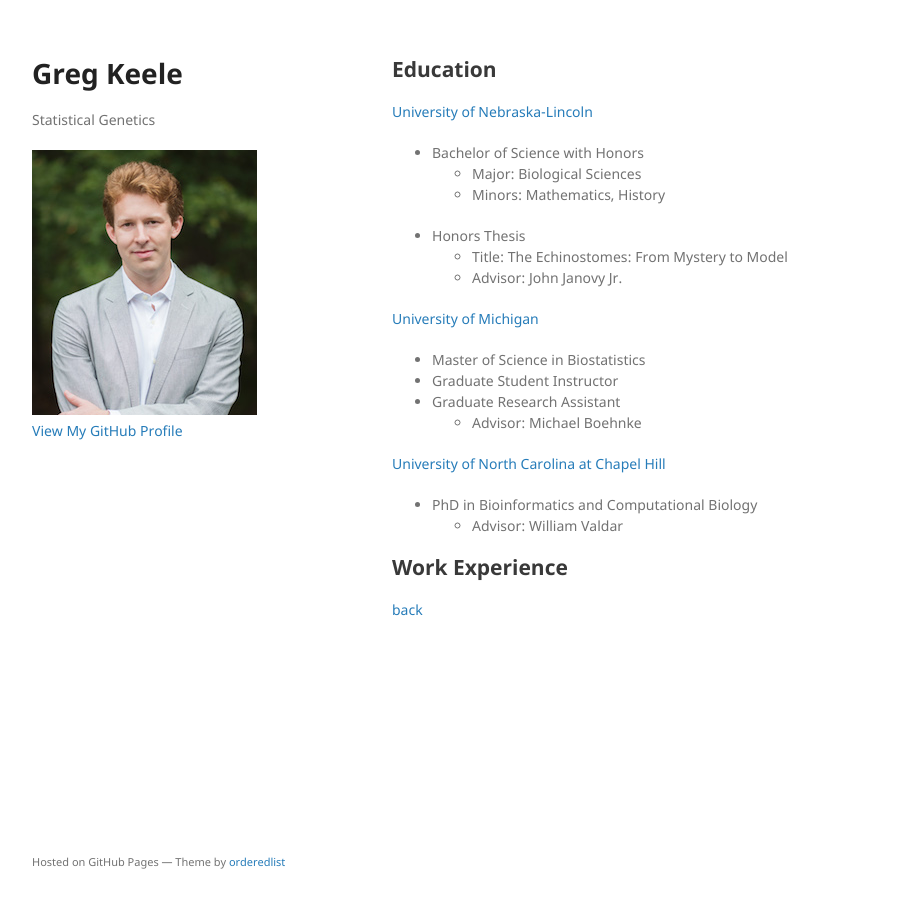
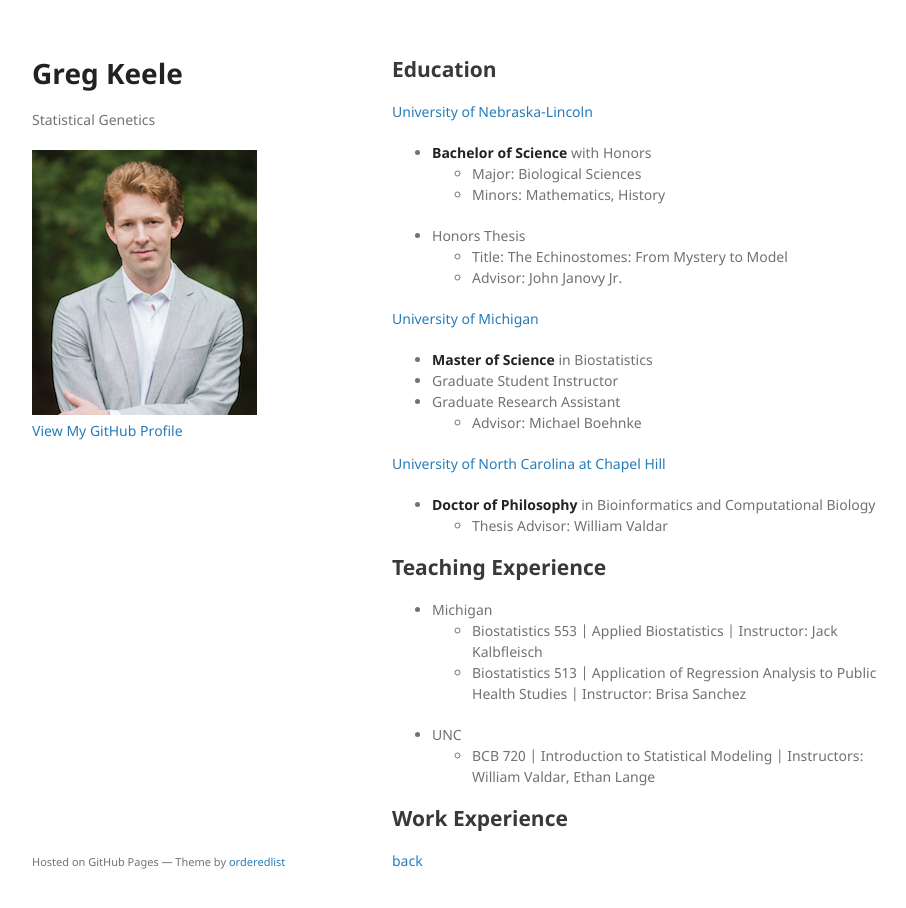
Before and after one commit to gkeele/gkeele.github.io, a Jekyll site: the page built from education.md, in a window 1280 px wide and 941 px high. Shown: the top 908 px of the window, without its empty margins (178-1084 px from the left). Built offline with Jekyll 4.4.1, drawn with Linux system fonts in a browser that asks for light colours; our own code applies the rules of GitHub Pages for plain Markdown files.

Commit message:
Further adjustments

```diff
--- a/education.md
+++ b/education.md
@@ -5,7 +5,7 @@ layout: default
 ## Education
 
 [University of Nebraska-Lincoln](https://www.unl.edu/)
-* Bachelor of Science with Honors
+* **Bachelor of Science** with Honors
   * Major: Biological Sciences
   * Minors: Mathematics, History
 * Honors Thesis
@@ -13,14 +13,21 @@ layout: default
   * Advisor: John Janovy Jr.
 
 [University of Michigan](https://umich.edu/)
-* Master of Science in Biostatistics
+* **Master of Science** in Biostatistics
 * Graduate Student Instructor
 * Graduate Research Assistant
   * Advisor: Michael Boehnke
 
 [University of North Carolina at Chapel Hill](https://www.unc.edu/)
-* PhD in Bioinformatics and Computational Biology
-  * Advisor: William Valdar
+* **Doctor of Philosophy** in Bioinformatics and Computational Biology
+  * Thesis Advisor: William Valdar
+
+## Teaching Experience
+* Michigan
+   * Biostatistics 553 &#124; Applied Biostatistics &#124; Instructor: Jack Kalbfleisch
+   * Biostatistics 513 &#124; Application of Regression Analysis to Public Health Studies &#124; Instructor: Brisa Sanchez
+* UNC
+  * BCB 720 &#124; Introduction to Statistical Modeling &#124; Instructors: William Valdar, Ethan Lange
 
 ## Work Experience
 
```
